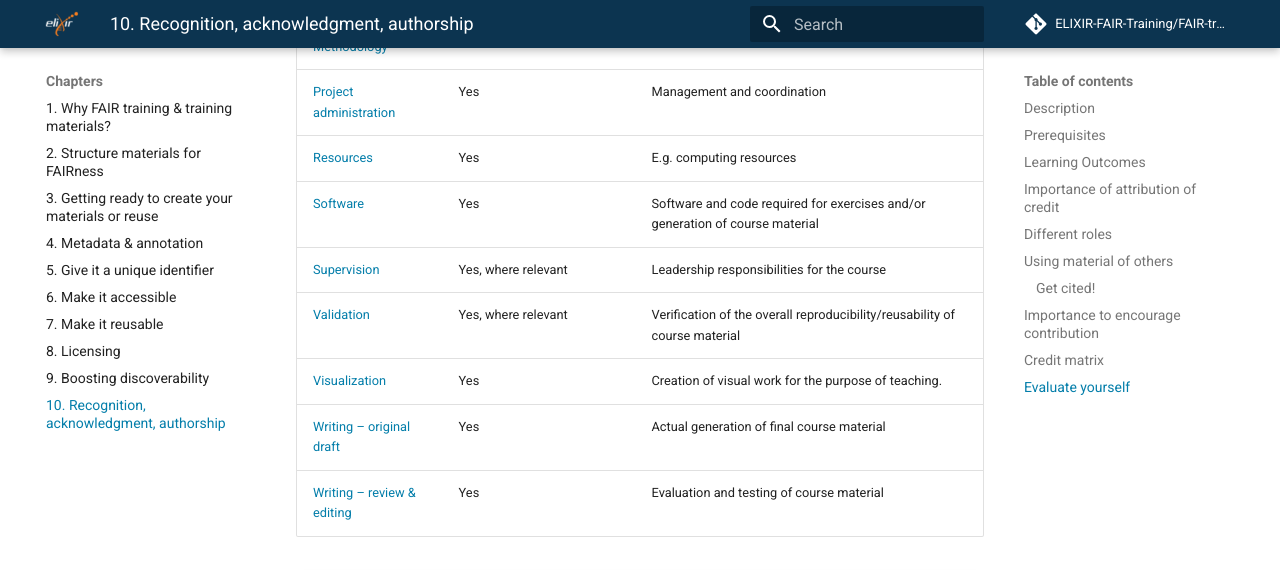
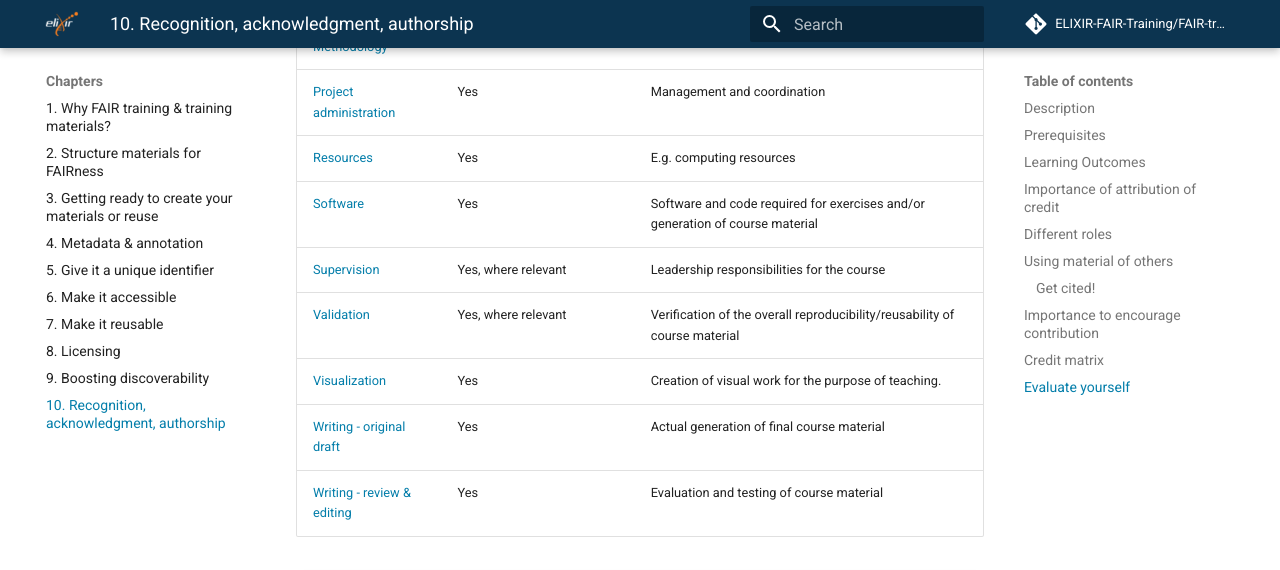
Before and after one commit to elixir-europe-training/ELIXIR-TrP-FAIR-training-handbook, an MkDocs documentation site: the page built from docs/chapters/chapter_10.md, in a window 1280 px wide and 900 px high, scrolled down 6176 px. Shown: the top 570 px of the window. Built offline with MkDocs 1.6.1 and Material for MkDocs 9.7.7, drawn with Linux system fonts in a browser that asks for light colours; comment, search, counter and statistics services are not loaded.

Commit message:
fixes appearance of weird symbols

```diff
--- a/docs/chapters/chapter_10.md
+++ b/docs/chapters/chapter_10.md
@@ -97,7 +97,7 @@
 | slides                  	| On the first slide of a slide deck, if possible   including ORCiD as well                                   	| Often identical with the author, if not also   listed on the first page of the slide deck                      	| In the acknowledgement slide or anywhere else   where appropriate                                                              	| On specific slide, including a DOI if possible                                                                                                               	|
 | datasets                	| In metadata and README.md in a repository, e.g.   Zenodo, including ORCiD as well                           	| In metadata and README.md in a repository, e.g.   Zenodo, including ORCiD as well                              	| In metadata and README.md in a repository, e.g.   Zenodo, including ORCiD as well                                              	| In metadata and README.md in a repository, e.g.   Zenodo, including DOIs and ORCiD as well                                                                   	|
 | documents               	| On the first/cover page, including ORCiD                                                                    	| Often identical with the author, if not also   listed on the first page                                        	| In the acknowledgement section or anywhere else   where appropriate                                                            	| On specific page,  including a DOI if   possible                                                                                                             	|
-| websites or  webpages   	| On the course website main page, including ORCiD                                                            	| On the course website main page, including ORCiD                                                               	| At the appropriate course page or in the   acknowledgements                                                                    	| At the course website main page for general   acknowledgement (e.g. ‘this course was inspired by …’) and at the appropriate   course pages, including a DOI  	|
+| websites or  webpages   	| On the course website main page, including ORCiD                                                            	| On the course website main page, including ORCiD                                                               	| At the appropriate course page or in the   acknowledgements                                                                    	| At the course website main page for general   acknowledgement (e.g. 'this course was inspired by ...') and at the appropriate   course pages, including a DOI  	|
 | github/other repository 	| In   the README.md/metadata in the github/other repository and .zenodo.json file                            	| Often   identical with the author, if not listed in the README.md/metadata                                     	| As   an automatic contributor of the github repository                                                                         	| In   the README.md                                                                                                                                           	|
 | video - lectures        	| In the description on the page where a recording   is made available; also on the Intro page of the video.  	| Often identical with the author, if not also   listed in the description, also on the Intro page of the video  	| In the acknowledgement or anywhere else where   appropriate. Quite often videos include logos of organizations and   funders.  	| In the extended description if possible                                                                                                                      	|
 | software                	| In the README.md/metadata in the github/other   repository and .zenodo.json file                            	| Often identical with the author, if not listed   in the README.md/metadata                                     	| As an automatic contributor of the github   repository                                                                         	| In the README.md                                                                                                                                             	|
@@ -130,8 +130,8 @@
 | [Supervision](https://credit.niso.org/contributor-roles/supervision/)                	            |  Yes, where relevant                                                           	|  Leadership responsibilities for the course                                                                                                          	|
 | [Validation](https://credit.niso.org/contributor-roles/validation/)                 	            |  Yes, where relevant                                                           	|  Verification of the overall reproducibility/reusability of course material                                                                          	|
 | [Visualization](https://credit.niso.org/contributor-roles/visualization/)              	        |  Yes                                                                           	|  Creation of visual work for the purpose of teaching.                                                                                                	|
-| [Writing – original draft](https://credit.niso.org/contributor-roles/writing-original-draft/)   	|  Yes                                                                           	|  Actual generation of final course material                                                                                                          	|
-| [Writing – review & editing](https://credit.niso.org/contributor-roles/writing-review-editing/) 	|  Yes                                                                           	|  Evaluation and testing of course material                                                                                                           	|
+| [Writing - original draft](https://credit.niso.org/contributor-roles/writing-original-draft/)   	|  Yes                                                                           	|  Actual generation of final course material                                                                                                          	|
+| [Writing - review & editing](https://credit.niso.org/contributor-roles/writing-review-editing/) 	|  Yes                                                                           	|  Evaluation and testing of course material                                                                                                           	|
 
 !!! example "Learning experience"
     How useful do you think the matrix is and which roles still need to be adapted for training material?
```
